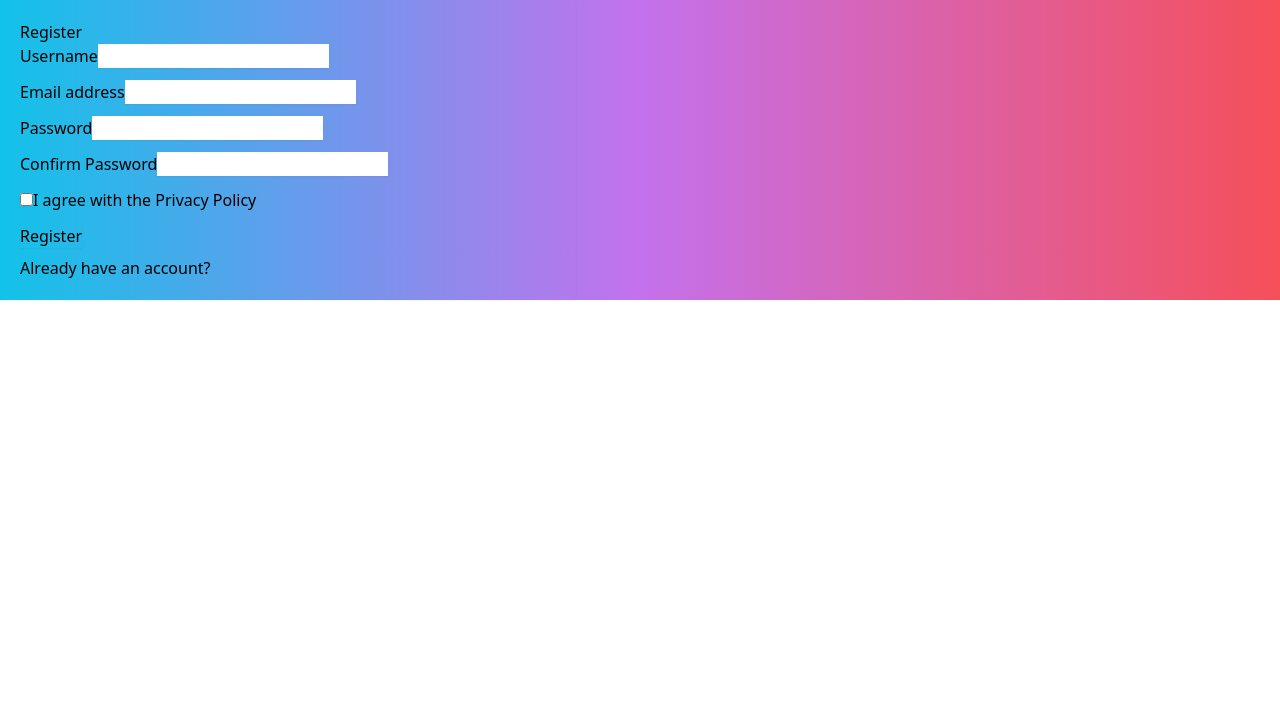
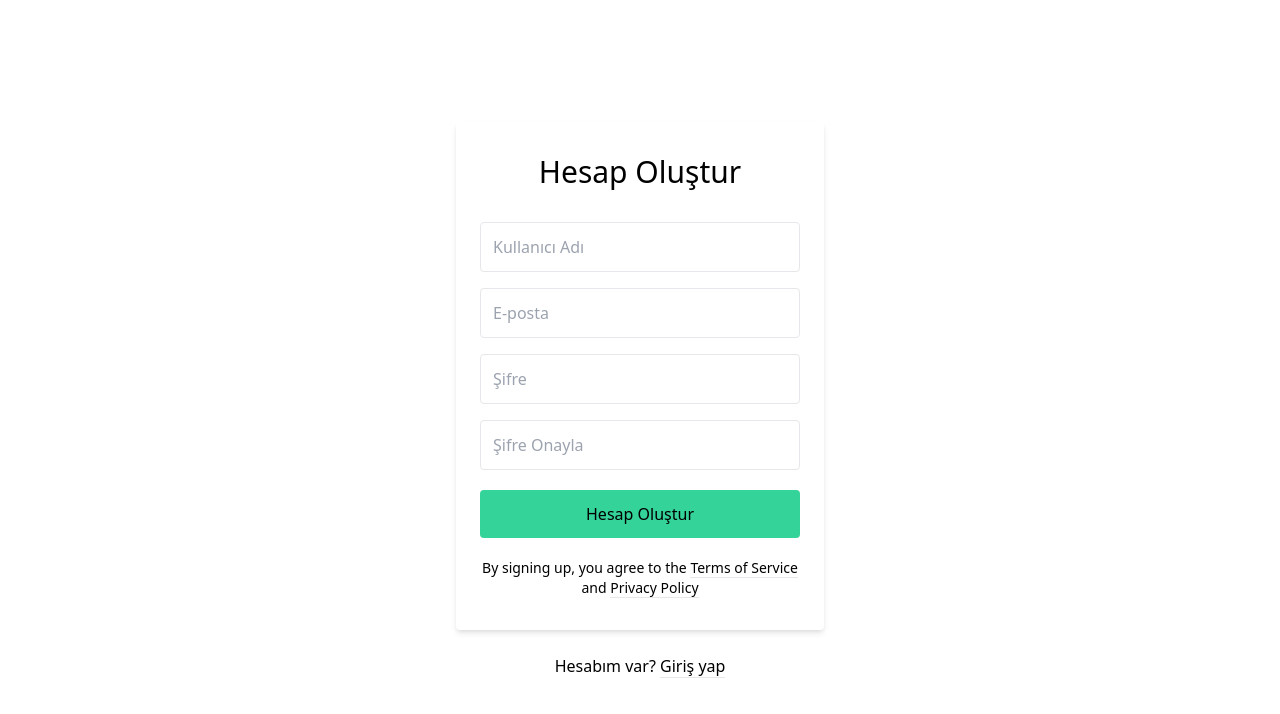
Before and after one commit to ismail-klc/embryo-grading-client, a Next.js app: page /register in a window 1280 px wide. Shown: the top 714 px of the page. Built offline with nearby package versions, Linux system fonts and the light colour scheme.

Commit message:
Add login and register pages

```diff
--- a/package.json
+++ b/package.json
@@ -14,7 +14,8 @@
     "next": "12.0.1",
     "react": "17.0.2",
     "react-data-table-component": "6.0.3",
-    "react-dom": "17.0.2"
+    "react-dom": "17.0.2",
+    "styled-components": "^5.3.3"
   },
   "devDependencies": {
     "autoprefixer": "^10.4.0",
--- a/pages/login/index.js
+++ b/pages/login/index.js
@@ -15,63 +15,53 @@
   return (
     <Fragment>
       <div
-        style={{
-          background: "linear-gradient(to right, #12c2e9, #c471ed, #f64f59)",
+        style={
+          {
+            // background: "linear-gradient(to right, #434343 0%, black 100%);",
             /*   background: "linear-gradient(to right, #000000, #434343)",*/
-        }}
+          }
+        }
       >
-        <div
-          style={{
-            maxWidth: "576px",
-          }}
-          className="container mw-50  "
-        >
-          <div className="row vh-100  align-items-center">
-            <div className="col shadow-sm p-3 mb-5 bg-body rounded p-5 rounded">
-              <h2>Login</h2>
-              <form onSubmit={submitHandler}>
-                <div className="mb-3">
-                  <label htmlFor="exampleInputEmail1" className="form-label">
-                    Email address
-                  </label>
+        <div className="bg-grey-lighter min-h-screen flex flex-col">
+          <div className="container max-w-sm mx-auto flex-1 flex flex-col items-center justify-center px-2">
+            <div className="bg-white px-6 py-8 rounded shadow-md text-black w-full">
+              <h1 className="mb-8 text-3xl text-center">Giriş Yap</h1>
               <input
-                    type="email"
-                    className="form-control shadow-sm"
-                    id="exampleInputEmail1"
-                    aria-describedby="emailHelp"
-                    onChange={(e) => setEmail(e.target.value)}
+                type="text"
+                className="block border border-grey-light w-full p-3 rounded mb-4"
+                name="fullname"
+                placeholder="Kullanıcı Adı"
               />
-                </div>
-                <div className="mb-3">
-                  <label htmlFor="exampleInputPassword1" className="form-label">
-                    Password
-                  </label>
+
+              <input
+                type="text"
+                className="block border border-grey-light w-full p-3 rounded mb-4"
+                name="email"
+                placeholder="E-posta"
+              />
+
               <input
                 type="password"
-                    className="form-control shadow-sm"
-                    id="exampleInputPassword1"
-                    onChange={(e) => setPassword(e.target.value)}
+                className="block border border-grey-light w-full p-3 rounded mb-4"
+                name="password"
+                placeholder="Şifre"
               />
+
+              <button
+                type="submit"
+                className="w-full text-center py-3 rounded bg-green-400 text-dark hover:bg-green-dark focus:outline-none my-1"
+              >
+                Giriş Yap
+              </button>
             </div>
-                <div className="mb-3 form-check">
-                  <input
-                    type="checkbox"
-                    className="form-check-input shadow-sm"
-                    id="exampleCheck1"
-                  />
-                  <label className="form-check-label" htmlFor="exampleCheck1">
-                    Remember me
-                  </label>
-                </div>
-                <button type="submit" className="btn btn-primary shadow-sm">
-                  Sign in
-                </button>
-                <div className="mt-2">
+
+            <div className="text-dark mt-6">
+              Henüz bir hesabınız yok mu?{" "}
               <Link href="/register">
-                    <a className="link-primary">Create new account</a>
+                <a className="no-underline border-b border-blue text-blue">
+                  Hesap Oluştur
+                </a>
               </Link>
-                </div>
-              </form>
             </div>
           </div>
         </div>
--- a/pages/register/index.js
+++ b/pages/register/index.js
@@ -20,97 +20,69 @@
 
   return (
     <Fragment>
-      <div
-        style={{
-          background: "linear-gradient(to right, #12c2e9, #c471ed, #f64f59)",
-          /*   background: "linear-gradient(to right, #000000, #434343)",*/
-        }}
-      >
-        <div
-          style={{
-            maxWidth: "576px",
-          }}
-          className="container mw-50  "
-        >
-          <div className="row vh-100  align-items-center">
-            <div className="col shadow-sm bg-body rounded p-5 rounded">
-              <h2>Register</h2>
-              <form onSubmit={submitHandler}>
-                <div className="mb-3">
-                  <label htmlFor="userName" className="form-label">
-                    Username
-                  </label>
+      <div className="bg-grey-lighter min-h-screen flex flex-col">
+        <div className="container max-w-sm mx-auto flex-1 flex flex-col items-center justify-center px-2">
+          <div className="bg-white px-6 py-8 rounded shadow-md text-black w-full">
+            <h1 className="mb-8 text-3xl text-center">Hesap Oluştur</h1>
             <input
               type="text"
-                    className="form-control shadow-sm"
-                    id="userName"
-                    onChange={(e) => setUsername(e.target.value)}
+              className="block border border-grey-light w-full p-3 rounded mb-4"
+              name="fullname"
+              placeholder="Kullanıcı Adı"
             />
-                </div>
-                <div className="mb-3">
-                  <label htmlFor="exampleInputEmail1" className="form-label">
-                    Email address
-                  </label>
+
             <input
-                    type="email"
-                    className="form-control shadow-sm"
-                    id="exampleInputEmail1"
-                    aria-describedby="emailHelp"
-                    onChange={(e) => setEmail(e.target.value)}
+              type="text"
+              className="block border border-grey-light w-full p-3 rounded mb-4"
+              name="email"
+              placeholder="E-posta"
             />
-                </div>
-                <div className="mb-3">
-                  <label htmlFor="exampleInputPassword1" className="form-label">
-                    Password
-                  </label>
+
             <input
               type="password"
-                    className="form-control shadow-sm"
-                    id="exampleInputPassword1"
-                    onChange={(e) => setPassword(e.target.value)}
+              className="block border border-grey-light w-full p-3 rounded mb-4"
+              name="password"
+              placeholder="Şifre"
             />
-                </div>
-                <div className="mb-3">
-                  <label
-                    htmlFor="exampleConfirmInputPassword1"
-                    className="form-label"
-                  >
-                    Confirm Password
-                  </label>
             <input
               type="password"
-                    className="form-control shadow-sm"
-                    id="exampleConfirmInputPassword1"
-                    onChange={(e) => setConfirmPassword(e.target.value)}
+              className="block border border-grey-light w-full p-3 rounded mb-4"
+              name="confirm_password"
+              placeholder="Şifre Onayla"
             />
-                </div>
-                <div className="mb-3 form-check">
-                  <input
-                    type="checkbox"
-                    className="form-check-input shadow-sm"
-                    id="exampleCheck1"
-                    onChange={(e) => setPolicy(e.target.checked)}
-                  />
-                  <label className="form-check-label" htmlFor="exampleCheck1">
-                    I agree with the{" "}
+
+            <button
+              type="submit"
+              className="w-full text-center py-3 rounded bg-green-400 text-dark hover:bg-green-dark focus:outline-none my-1"
+            >
+              Hesap Oluştur
+            </button>
+
+            <div className="text-center text-sm text-grey-dark mt-4">
+              By signing up, you agree to the{" "}
               <a
-                      href="#/"
-                      className="link-secondary text-decoration-underline"
+                className="no-underline border-b border-grey-dark text-grey-dark"
+                href="#"
+              >
+                Terms of Service
+              </a>{" "}
+              and{" "}
+              <a
+                className="no-underline border-b border-grey-dark text-grey-dark"
+                href="#"
               >
                 Privacy Policy
               </a>
-                  </label>
             </div>
-                <button type="submit" className="btn btn-primary shadow-sm">
-                  Register
-                </button>
-                <div className="mt-2">
+          </div>
+
+          <div className="text-grey-dark mt-6">
+            Hesabım var?{" "}
             <Link href="/login">
-                    <a className="link-primary">Already have an account? </a>
+              <a className="no-underline border-b border-blue text-blue">
+                Giriş yap
+              </a>
             </Link>
-                </div>
-              </form>
-            </div>
           </div>
         </div>
       </div>
```
Also changed, not shown: 1 other file (tests, documents, lock files or other folders). Lines whose indentation alone changed are shown as unchanged.
